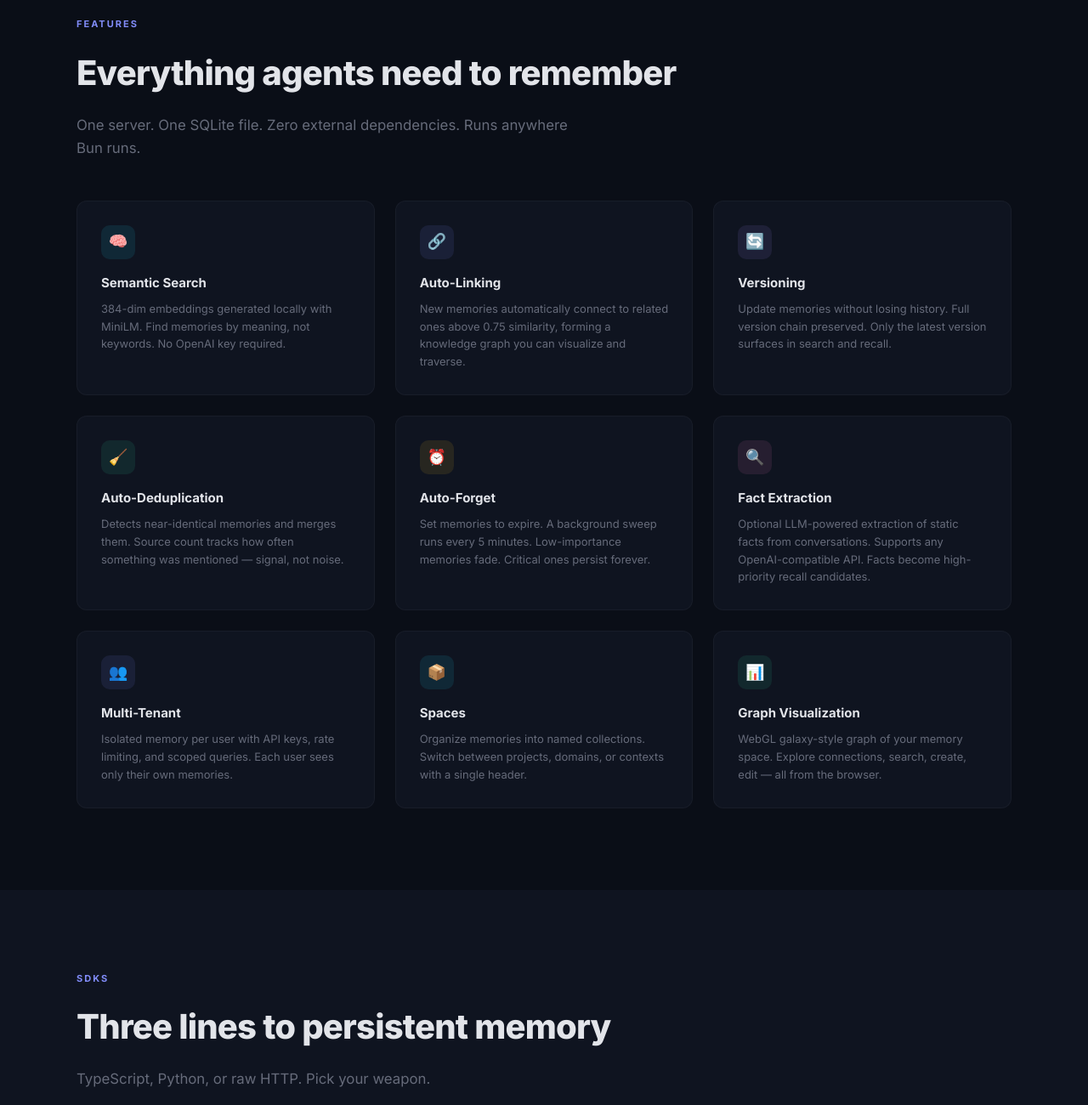
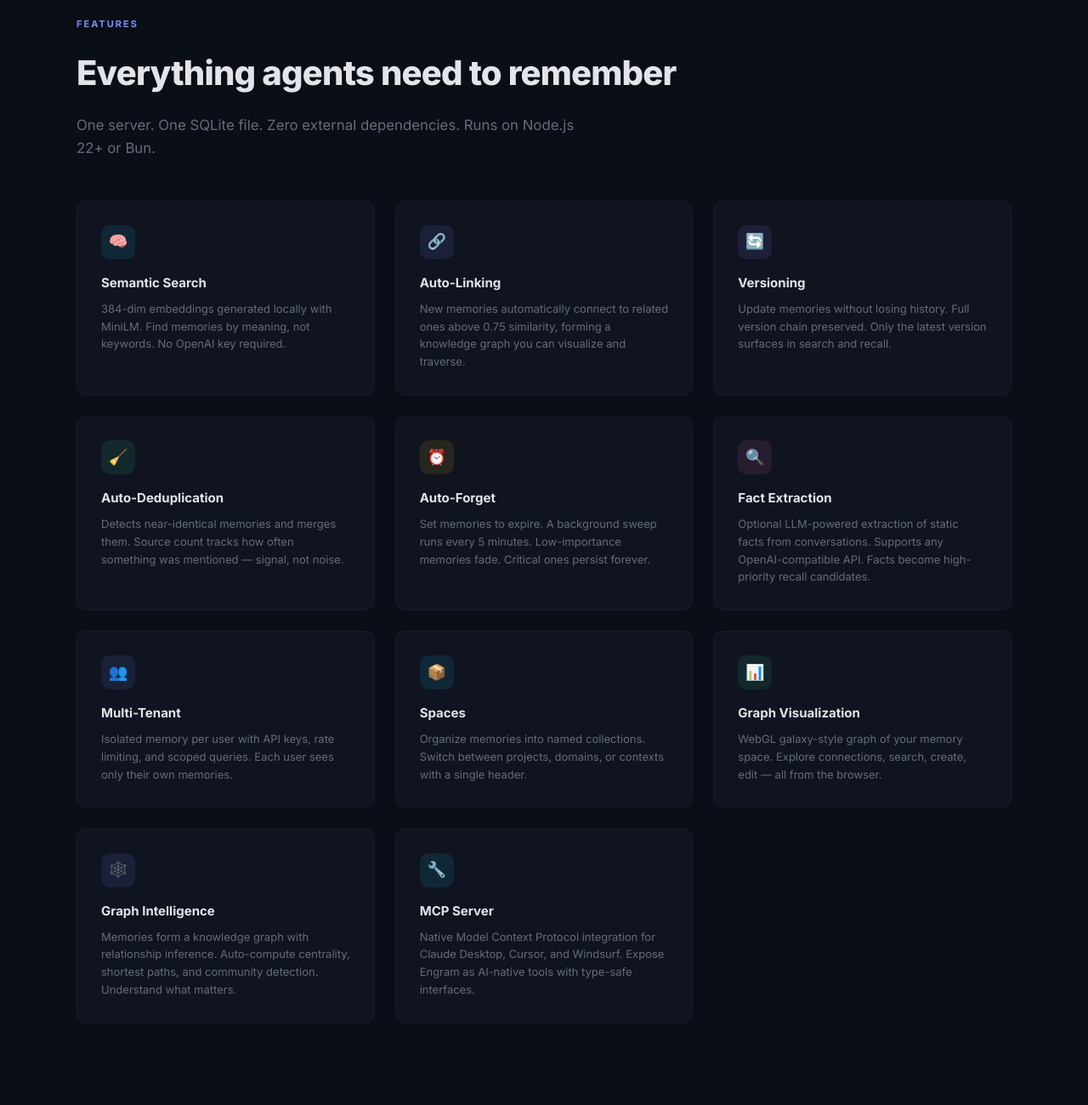
Before and after one commit to zanfiel/engram, a website: page landing.html in a window 1280 px wide. Shown: the part 1000-2300 px from the top of the page at 85% size. Drawn offline with Linux system fonts and the light colour scheme.

Commit message:
docs: update README and landing for v5.6.0
- Document Node.js 22 as primary runtime
- Add Graph Intelligence Layer feature
- Add MCP Server feature
- Update 'From source' to recommend Node.js + mark Bun as legacy
- Update landing page description and features

```diff
--- a/landing.html
+++ b/landing.html
@@ -143,7 +143,7 @@ nav .links a:hover{color:var(--text);text-decoration:none}
   <div class="container">
     <div class="section-label">Features</div>
     <h2 class="section-title">Everything agents need to remember</h2>
-    <p class="section-desc">One server. One SQLite file. Zero external dependencies. Runs anywhere Bun runs.</p>
+    <p class="section-desc">One server. One SQLite file. Zero external dependencies. Runs on Node.js 22+ or Bun.</p>
 
     <div class="features">
       <div class="feature">
@@ -190,6 +190,16 @@ nav .links a:hover{color:var(--text);text-decoration:none}
         <div class="feature-icon" style="background:rgba(52,211,153,0.1);color:var(--green)">📊</div>
         <h3>Graph Visualization</h3>
         <p>WebGL galaxy-style graph of your memory space. Explore connections, search, create, edit — all from the browser.</p>
+      </div>
+      <div class="feature">
+        <div class="feature-icon" style="background:rgba(129,140,248,0.1);color:var(--accent)">🕸️</div>
+        <h3>Graph Intelligence</h3>
+        <p>Memories form a knowledge graph with relationship inference. Auto-compute centrality, shortest paths, and community detection. Understand what matters.</p>
+      </div>
+      <div class="feature">
+        <div class="feature-icon" style="background:rgba(34,211,238,0.1);color:var(--cyan)">🔧</div>
+        <h3>MCP Server</h3>
+        <p>Native Model Context Protocol integration for Claude Desktop, Cursor, and Windsurf. Expose Engram as AI-native tools with type-safe interfaces.</p>
       </div>
     </div>
   </div>
```
Also changed, not shown: README.md.
